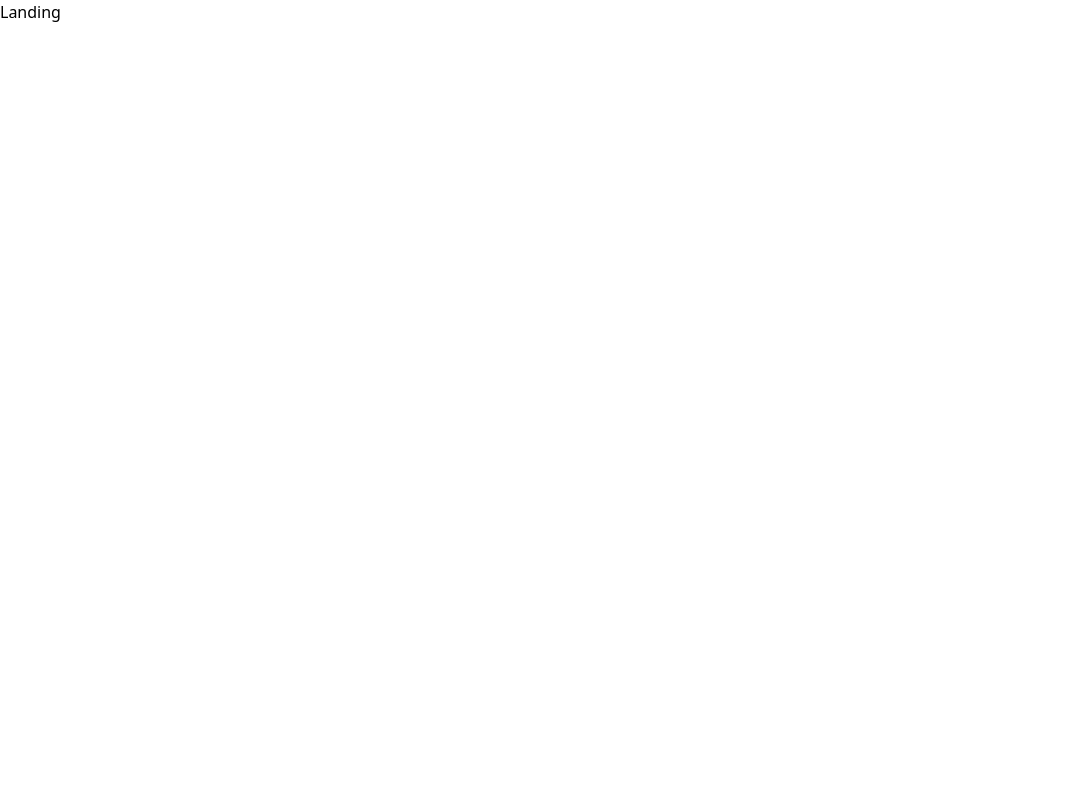
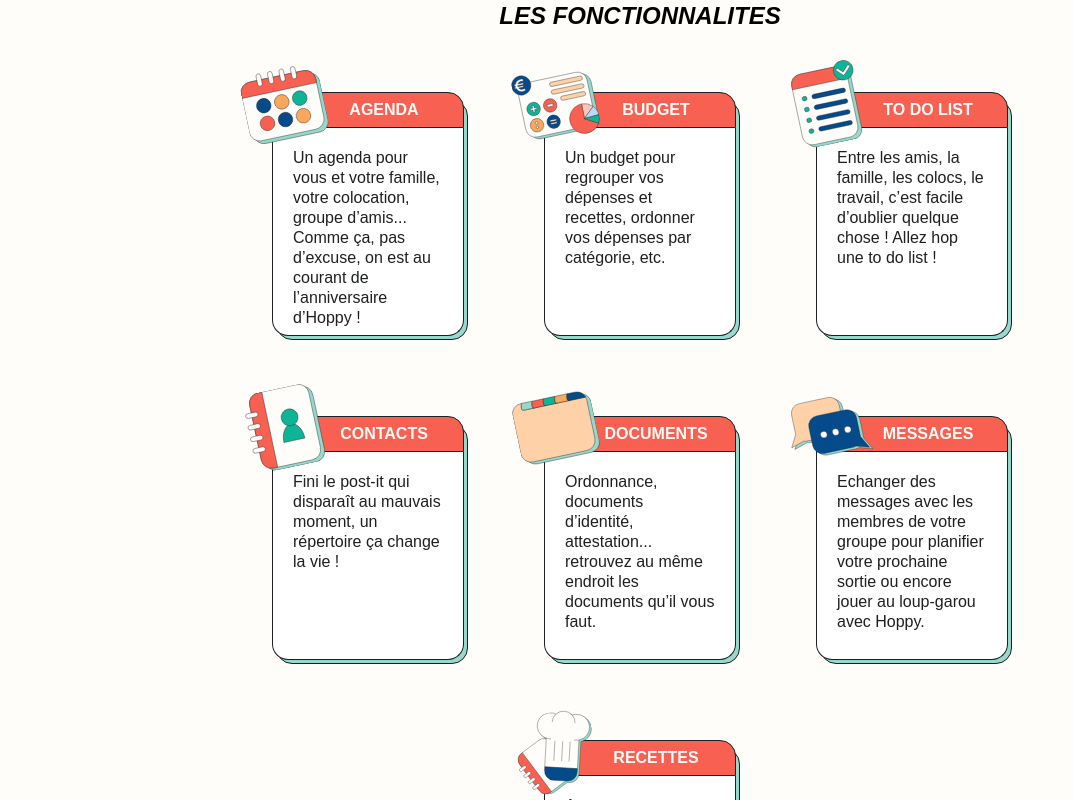
Before and after one commit to SihemN/P3-HOPHOPHOP, a React (Vite) app in the folder frontend/: page /index in a window 1280 px wide. Shown: the top 800 px of the page, without its empty margins (0-1074 px from the left). Built offline with nearby package versions, Linux system fonts and the light colour scheme; a web font is replaced by a local one.

Commit message:
composant PC présentation fonctionnalité

```diff
--- a/frontend/src/App.jsx
+++ b/frontend/src/App.jsx
@@ -1,5 +1,4 @@
 import ghostTitle from "./assets/logo/ghost-title.svg";
-import HeaderFunctionnalities from "./components/HeaderFunctionnalities";
 
 function App() {
   return (
@@ -12,7 +11,6 @@ function App() {
         alt="logo hop hop hop fantôme"
         className=" w-80 h-80"
       />
-      <HeaderFunctionnalities color="text-blue-default" />
     </div>
   );
 }
--- /dev/null
+++ b/frontend/src/components/PresentationFonctionnalities/Functionnalities.jsx
@@ -0,0 +1,41 @@
+/* eslint-disable react/prop-types */
+import React from "react";
+
+export default function Functionnalities({
+  title,
+  description,
+  icon,
+  iconDescription,
+}) {
+  return (
+    <>
+      {/* container box */}
+      <div className="font-Neue-Kabel text-dark-default m-10 relative flex flex-col w-48 ">
+        {/* bandeau rouge avec le titre de la fonctionnalité */}
+        <div className="z-10 flex justify-center items-center bg-red-default w-full h-9 rounded-t-2xl border-solid border border-dark">
+          {/* titre de la fonctionnalité */}
+          <h2 className="text-cream font-bold pl-8">{title}</h2>
+        </div>
+        {/* zone avec description de la fonctionnalité */}
+        <div className="z-10 h-52 bg-white border-solid border border-t-0 border-dark rounded-b-2xl">
+          <p className="p-5 font-medium leading-5 w-100%">{description}</p>
+        </div>
+        <div className="absolute top-2 left-1 bg-green-lighter w-48 h-60 rounded-2xl border-solid border border-dark">
+          {" "}
+        </div>
+        {/* Icon fonctionnalité (en à gauche du visuel) */}
+        <img
+          src={icon}
+          alt={iconDescription}
+          className="absolute z-30 -top-7 -left-7 w-20 h-20 -rotate-12"
+        />
+      </div>
+    </>
+  );
+}
+
+// Logo
+// Div
+// **** div
+// ******** titre
+// **** paragraphe
--- /dev/null
+++ b/frontend/src/components/PresentationFonctionnalities/PresentationFonctionnalities.jsx
@@ -0,0 +1,97 @@
+import React from "react";
+import Functionnalities from "./Functionnalities";
+import iconCalendar from "../../assets/icons-functionnalities/calendar.svg";
+import iconBudget from "../../assets/icons-functionnalities/budget.svg";
+import iconList from "../../assets/icons-functionnalities/todolist.svg";
+import iconContact from "../../assets/icons-functionnalities/contact.svg";
+import iconDocument from "../../assets/icons-functionnalities/document.svg";
+import iconChat from "../../assets/icons-functionnalities/chat.svg";
+import iconRecipe from "../../assets/icons-functionnalities/recipe.svg";
+
+export default function PresentationFonctionnalities() {
+  const functionnalities = [
+    {
+      id: 1,
+      title: "AGENDA",
+      description:
+        "Un agenda pour vous et votre famille, votre colocation, groupe d’amis... Comme ça, pas d’excuse, on est au courant de l’anniversaire d’Hoppy !",
+      icon: iconCalendar,
+      iconDescription: "Icon Agenda",
+    },
+
+    {
+      id: 2,
+      title: "BUDGET",
+      description:
+        "Un budget pour regrouper vos dépenses et recettes, ordonner vos dépenses par catégorie, etc.",
+      icon: iconBudget,
+      iconDescription: "Icon Budget",
+    },
+    {
+      id: 3,
+      title: "TO DO LIST",
+      description:
+        "Entre les amis, la famille, les colocs, le travail, c’est facile d’oublier quelque chose ! Allez hop une to do list !",
+      icon: iconList,
+      iconDescription: "Icon To Do List",
+    },
+    {
+      id: 4,
+      title: "CONTACTS",
+      description:
+        "Fini le post-it qui disparaît au mauvais moment, un répertoire ça change la vie !",
+      icon: iconContact,
+      iconDescription: "Icon Contacts",
+    },
+    {
+      id: 5,
+      title: "DOCUMENTS",
+      description:
+        " Ordonnance, documents d’identité, attestation... retrouvez au même endroit les documents qu’il vous faut.",
+      icon: iconDocument,
+      iconDescription: "Icon Documents",
+    },
+    {
+      id: 6,
+      title: "MESSAGES",
+      description:
+        "Echanger des messages avec les membres de votre groupe pour planifier votre prochaine sortie ou encore jouer au loup-garou avec Hoppy.",
+      icon: iconChat,
+      iconDescription: "Icon Messages",
+    },
+    {
+      id: 7,
+      title: "RECETTES",
+      description:
+        "Avec tout ce temps gagné, quoi de mieux qu’un bon petit plat à savourer tous ensemble ? Et puis cette fois, on a vraiment la recette !",
+      icon: iconRecipe,
+      iconDescription: "Icon Recettes",
+    },
+  ];
+
+  return (
+    <div className="bg-cream h-[1050px]">
+      <h1 className="font-Puffin-Display-Soft font-black italic text-2xl text-center">
+        LES FONCTIONNALITES
+      </h1>
+      <div className="flex justify-center p-5">
+        <div className="w-3/4 max-w-4xl h-80 flex flex-wrap justify-center">
+          {/* On map le tableau functionnalities
+          On crée un composant Functionnalities par élément */}
+          {functionnalities.map(
+            ({ title, description, icon, iconDescription }) => {
+              return (
+                <Functionnalities
+                  title={title}
+                  description={description}
+                  icon={icon}
+                  iconDescription={iconDescription}
+                />
+              );
+            }
+          )}
+        </div>
+      </div>
+    </div>
+  );
+}
--- a/frontend/src/pages/Landing.jsx
+++ b/frontend/src/pages/Landing.jsx
@@ -1,5 +1,11 @@
 import React from "react";
+import PresentationFonctionnalities from "../components/PresentationFonctionnalities/PresentationFonctionnalities";
 
 export default function Landing() {
-  return <div>Landing</div>;
+  return (
+    <div>
+      {" "}
+      <PresentationFonctionnalities />
+    </div>
+  );
 }
--- a/frontend/tailwind.config.js
+++ b/frontend/tailwind.config.js
@@ -5,6 +5,7 @@ export default {
     extend: {
       fontFamily: {
         "Neue-Kabel": ["neue-kabel", "sans-serif"],
+        "Puffin-Display-Soft": ["puffin-display-soft", "sans-serif"],
       },
       clipPath: {
         "forme-personnalisee": "polygon(50% 0%, 100% 50%, 50% 100%, 0% 50%)",
@@ -33,6 +34,7 @@ export default {
         default: "#1D1F21",
       },
       cream: "#FFFDFA",
+      white: "#FFFFFF",
     },
 
     plugins: [],
```
